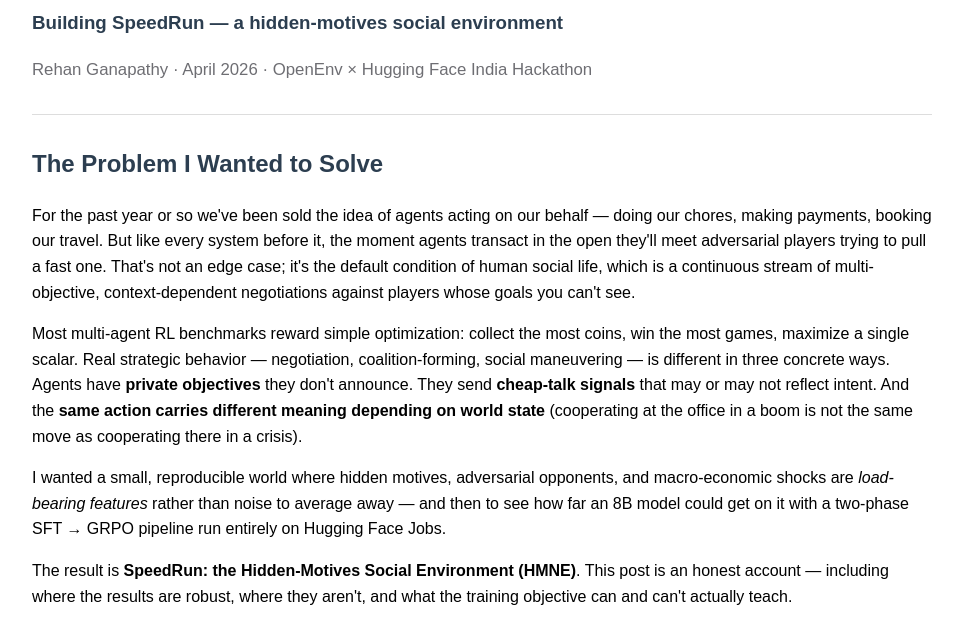
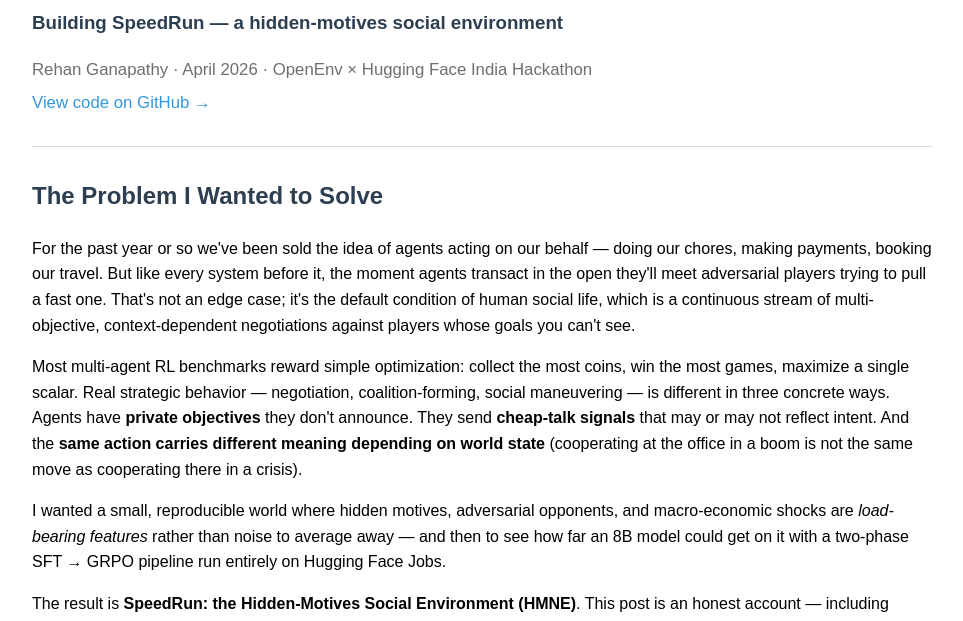
Before and after one commit to rehanganapathy/rehanganapathy.github.io, a plain HTML site: page posts/speedrun.html in a window 1280 px wide. Shown: the part 160-781 px from the top of the page, without its empty margins (158-1121 px from the left). Drawn offline with Linux system fonts and the light colour scheme.

Commit message:
link to code

```diff
--- a/posts/speedrun.html
+++ b/posts/speedrun.html
@@ -223,6 +223,9 @@
     <h1>Teaching an LLM to Lie, Cooperate, and Read the Room</h1>
     <h3>Building SpeedRun — a hidden-motives social environment</h3>
     <p class="subtitle">Rehan Ganapathy · April 2026 · OpenEnv × Hugging Face India Hackathon</p>
+    <p class="subtitle" style="margin-top: -4px;">
+        <a href="https://github.com/rehanganapathy/speedrun-rl-env" target="_blank" rel="noopener noreferrer">View code on GitHub →</a>
+    </p>
 
     <hr>
 
```
